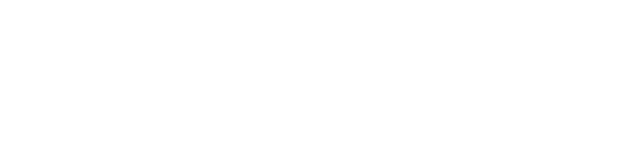
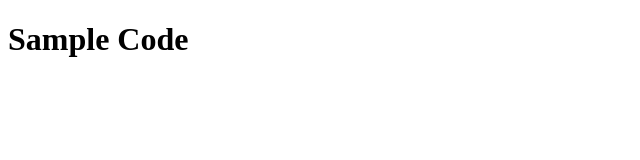
Before and after one commit to gouthamkm11/hello-world, a plain HTML site: page index.html in a window 1280 px wide. Shown: the whole page, without its empty margins (0-640 px from the left). Drawn offline with Linux system fonts and the light colour scheme.

Commit message:
html code changed

```diff
--- a/index.html
+++ b/index.html
@@ -1,4 +1,12 @@
-<html>
-<head></head>
-<body></body>
+<!DOCTYPE html>
+<html lang="en">
+<head>
+    <meta charset="UTF-8">
+    <meta name="viewport" content="width=device-width, initial-scale=1.0">
+    <meta http-equiv="X-UA-Compatible" content="ie=edge">
+    <title>Document</title>
+</head>
+<body>
+    <h1>Sample Code</h1>
+</body>
 </html>
```
